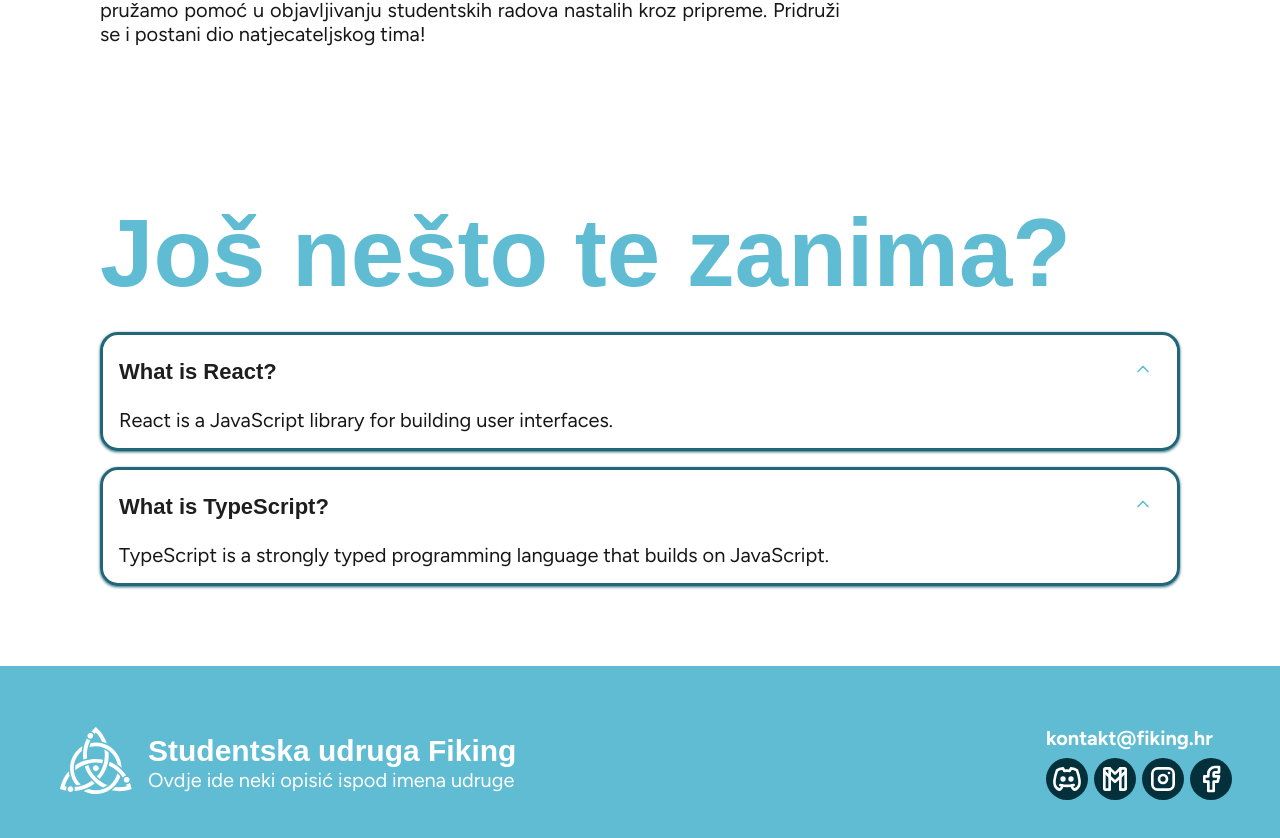
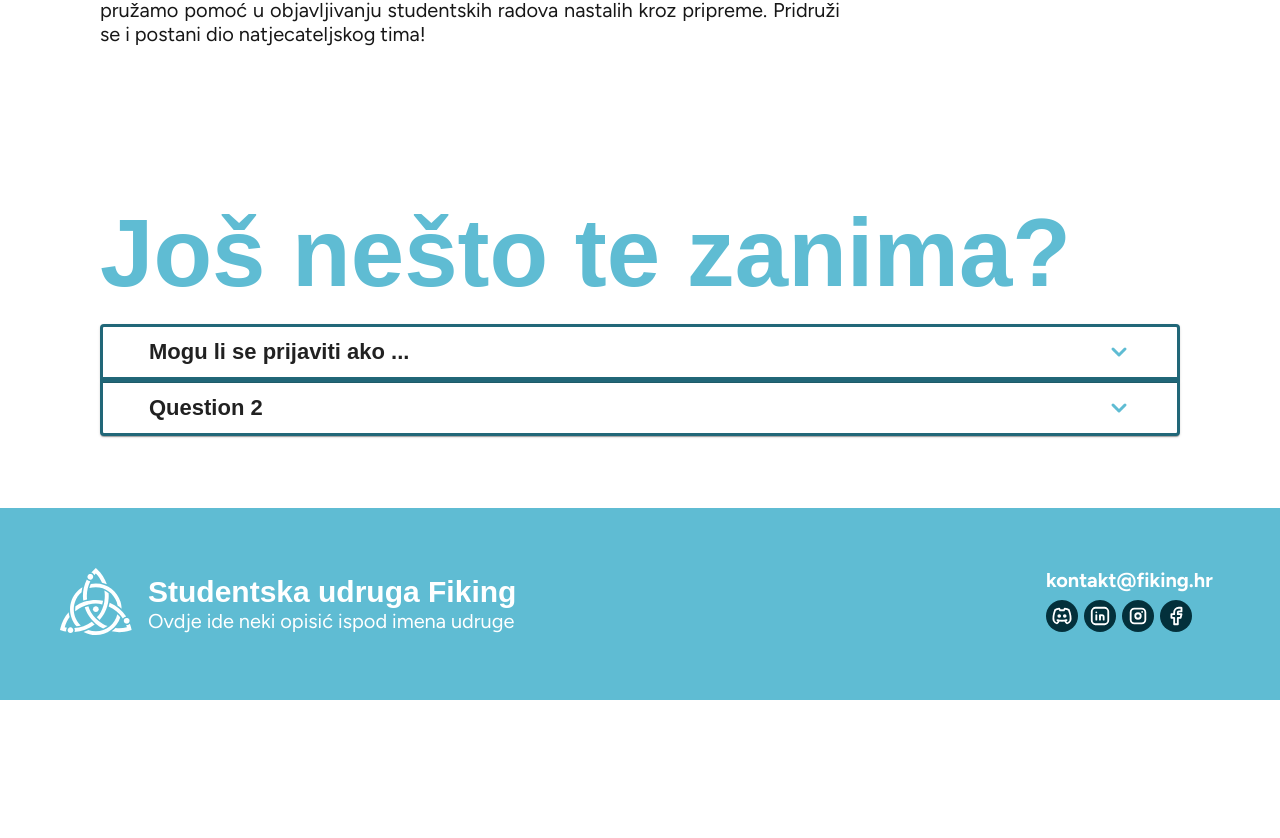
Before and after one commit to iptcro/fiking-web, a Next.js app: page / in a window 1280 px wide. Shown: the part 1178-2016 px from the top of the page. After the commit the page ends 1878 px from the top, so only its background shows below. Built offline with nearby package versions, Linux system fonts and the light colour scheme; a web font is replaced by a local one.

Commit message:
Fixed accordion issue, back to old style settings

```diff
--- a/package.json
+++ b/package.json
@@ -9,8 +9,12 @@
     "lint": "next lint"
   },
   "dependencies": {
+    "@emotion/react": "^11.13.3",
+    "@emotion/styled": "^11.13.0",
     "@mui/base": "^5.0.0-beta.58",
+    "@mui/material": "^6.1.3",
     "@tabler/icons-react": "^3.19.0",
+    "classnames": "^2.5.1",
     "next": "14.2.13",
     "react": "^18",
     "react-dom": "^18"
--- a/src/app/components/buttons.tsx
+++ b/src/app/components/buttons.tsx
@@ -2,6 +2,7 @@ import "./styles_comp.css";
 import * as React from "react";
 import { Button } from "@mui/base/Button";
 import { TablerIcon } from "@tabler/icons-react";
+import { StaticIcon } from "./icon";
 
 export const ButtonPrimary = ({
   children,
@@ -18,6 +19,8 @@ export const ButtonPrimary = ({
   );
 };
 
+// TODO ovo vjj ne trebaju bit dvije razlicite komp nego jedna s parametrom
+
 export const ButtonSecondary = ({
   children,
   icon,
@@ -33,38 +36,40 @@ export const ButtonSecondary = ({
   );
 };
 
-// ICON BUTTONS (for social media)
-
 interface IconButtonProps {
   icon: TablerIcon;
-  url: string;
-  size?: number;
-  color?: string;
-  bgColor?: string;
-  hoverColor?: string;
-  ariaLabel?: string;
-  className?: string;
+  url?: string;
+  iconSize?: number;
+  iconClassName?: string;
 }
 
 export const IconButton: React.FC<IconButtonProps> = ({
   icon: Icon,
-  url,
-  size = 24,
-  color = "var(--perfect-white)",
-  bgColor = "var(--fiking-darkest)",
-  hoverColor = "#e0e0e0",
-  ariaLabel = "Social media icon button",
-  className="social-icon-button",
+  url = "",
+  iconSize = 32,
+  iconClassName = "",
+}) => {
+  return (
+    <div className="icon-holder-btn">
+      <StaticIcon icon={Icon} size={iconSize} className={iconClassName} />
+    </div>
+  );
+};
+
+export const IconLink: React.FC<IconButtonProps> = ({
+  icon: Icon,
+  url = "",
+  iconSize = 32,
+  iconClassName = "social-icon-button",
 }) => {
   return (
     <a
+      className="icon-holder-btn"
       href={url}
-      className={className}
       target="_blank"
       rel="noopener noreferrer"
-      aria-label={ariaLabel}
     >
-      <Icon size={size} stroke={2} color={color} className="icon" />
+      <StaticIcon icon={Icon} size={iconSize} className={iconClassName} />
     </a>
   );
 };
--- /dev/null
+++ b/src/app/components/faq.tsx
@@ -0,0 +1,41 @@
+import React from "react";
+import "./styles_comp.css";
+import { IconChevronDown } from "@tabler/icons-react";
+import { Accordion, AccordionSummary, AccordionDetails } from "@mui/material";
+
+const faq_data = [
+  {
+    question: "Mogu li se prijaviti ako ...",
+    answer: "Answer to 1 is that one is the answer!",
+  },
+  {
+    question: "Question 2",
+    answer: "Again, 2 is now the answer",
+  },
+];
+
+export default function FAQ() {
+  return (
+    <div>
+      {faq_data.map((event) => (
+        <Accordion key={event.toString()} className="card">
+          <AccordionSummary
+            className="card-header"
+            expandIcon={
+              <IconChevronDown
+                stroke={3}
+                size={24}
+                color={"var(--fiking-light)"}
+              />
+            }
+          >
+            <h3 className="card-question">{event.question}</h3>
+          </AccordionSummary>
+          <AccordionDetails className="card-answer">
+            <p>{event.answer}</p>
+          </AccordionDetails>
+        </Accordion>
+      ))}
+    </div>
+  );
+}
--- a/src/app/components/footer.tsx
+++ b/src/app/components/footer.tsx
@@ -1,6 +1,7 @@
-import { IconBrandGmail, IconBrandInstagram, IconBrandFacebook, IconBrandDiscord } from "@tabler/icons-react";
-import { IconButton } from "./buttons";
+import { IconBrandLinkedin, IconBrandInstagram, IconBrandFacebook, IconBrandDiscord } from "@tabler/icons-react";
+import { IconLink } from "./buttons";
 import { FikingLogoWhite } from "./logo";
+import "./styles_comp.css";
 
 export default function Footer() {
   return (
@@ -19,29 +20,25 @@ export default function Footer() {
       <div className="footer-contact">
         <a>kontakt@fiking.hr</a>
         <div className="social-buttons">
-          <IconButton
+          <IconLink
             icon={IconBrandDiscord}
-            url="https://twitter.com"
-            size={32}
-            ariaLabel="Twitter"
+            url="https://discord.com/"
+            iconSize={32}
           />
-          <IconButton
-            icon={IconBrandGmail}
-            url="https://twitter.com"
-            size={32}
-            ariaLabel="Twitter"
+          <IconLink
+            icon={IconBrandLinkedin}
+            url="https://discord.com/"
+            iconSize={32}
           />
-          <IconButton
+          <IconLink
             icon={IconBrandInstagram}
-            url="https://twitter.com"
-            size={32}
-            ariaLabel="Twitter"
+            url="https://discord.com/"
+            iconSize={32}
           />
-          <IconButton
+          <IconLink
             icon={IconBrandFacebook}
-            url="https://twitter.com"
-            size={32}
-            ariaLabel="Twitter"
+            url="https://discord.com/"
+            iconSize={32}
           />
         </div>
       </div>
--- /dev/null
+++ b/src/app/components/icon.tsx
@@ -0,0 +1,25 @@
+import { TablerIcon } from "@tabler/icons-react";
+import "./styles_comp.css";
+
+interface StaticIconProps {
+  icon: TablerIcon;
+  size?: number;
+  color?: string;
+  className?: string;
+}
+
+export const StaticIcon: React.FC<StaticIconProps> = ({
+  icon: Icon,
+  size = 24,
+  color = "var(--perfect-white)",
+  className = "",
+}) => {
+  return (
+    <Icon
+      size={size}
+      stroke={2}
+      color={color}
+      className={"static-icon " + className}
+    />
+  );
+};
--- a/src/app/components/navbar.tsx
+++ b/src/app/components/navbar.tsx
@@ -1,5 +1,5 @@
+import * as React from "react";
 import "./styles_comp.css";
-import * as React from "react";
 import { Button } from "@mui/base/Button";
 import { FikingLogo } from "./logo";
 
@@ -15,7 +15,9 @@ export default function Navbar() {
         <Button className="nav-bar-item">O nama</Button>
         <Button className="nav-bar-item">Raspored</Button>
         <Button className="nav-bar-item">Prošla natjecanja</Button>
-        <Button className="nav-bar-item accent">Javi nam se!</Button>
+        <Button className="nav-bar-item accent">
+          Javi nam se!
+        </Button>
       </div>
     </div>
   );
--- a/src/app/components/styles_comp.css
+++ b/src/app/components/styles_comp.css
@@ -3,6 +3,7 @@
   border-radius: 18px;
   border: 2px solid;
   font-size: 20px;
+  cursor: pointer;
 }
 
 .btn-primary {
@@ -12,11 +13,21 @@
   border-color: var(--fiking-darkest);
 }
 
+.btn-primary:hover {
+  background-color: var(--perfect-white);
+  color: var(--fiking-darkest);
+}
+
 .btn-secondary {
   background-color: var(--perfect-white);
   color: var(--fiking-dark);
   font-weight: medium;
   border-color: var(--fiking-dark);
+}
+
+.btn-secondary:hover {
+  color: var(--fiking-darkest);
+  font-weight: bold;
 }
 
 .btn-icon {
@@ -38,6 +49,7 @@
   color: var(--fiking-dark);
   background: none;
   border: none;
+  cursor: pointer;
 }
 
 .nav-bar-item.accent {
@@ -47,41 +59,14 @@
   color: var(--perfect-white);
 }
 
-
-/* FAQ */
-.card {
-  border: 3px solid var(--fiking-dark);
-  border-radius: 18px;
-  box-shadow: 0px 1px 3px var(--fiking-dark);
-
-  padding: 8px 16px;
-  margin: 16px 0;
-
-  transition: all 0.3s ease;
+.nav-bar-item:hover {
+  color: var(--fiking-darkest);
 }
 
-.card-header {
-  display: flex;
-  justify-content: space-between;
-  align-items: center;
-  cursor: pointer;
-  color: var(--off-black);
+.nav-bar-item.accent:hover {
+  color: var(--fiking-darkest);
+  background-color: var(--perfect-white);
 }
-
-.card-question {
-  font-size: 22px;
-  padding: 0;
-}
-
-.toggle-button {
-  cursor: pointer;
-  padding: 0px;
-}
-
-.card-answer {
-  padding: 0;
-}
-
 
 /* FOOTER */
 
@@ -113,7 +98,6 @@
   gap: 6px;
 }
 
-/* ICONS */
 .social-icon-button {
   display: inline-flex;
   background-color: var(--fiking-darkest);
@@ -121,7 +105,45 @@
   border-radius: 100%;
 }
 
-.icon {
+/* ICONS */
+
+.static-icon {
   background-color: none;
   margin: auto;
 }
+
+.static-icon:hover {
+  stroke: var(--fiking-dark);
+}
+
+.icon-holder-btn {
+  display: flex;
+  padding: 0;
+}
+
+/* FAQ */
+
+.card {
+  padding: 0px 30px;
+
+  border-radius: 6px;
+  border: 3px solid var(--fiking-dark);
+  box-shadow: 0px 1px 3px var(--fiking-dark);
+}
+
+.card * {
+  padding: 0;
+}
+
+.card-header {
+  padding: 0;
+}
+
+.card-question {
+  font-size: 22px;
+  padding: 0;
+}
+
+.card-answer p {
+  padding-bottom: 16px;
+}
--- a/src/app/components/toggle_card.tsx
+++ /dev/null
@@ -1,42 +0,0 @@
-import "./styles_comp.css";
-import React, { useState } from "react";
-import { Button } from "@mui/base/Button";
-import { IconButton } from "./buttons";
-import { IconChevronUp } from "@tabler/icons-react";
-
-
-interface ToggleCardProps {
-  question: string;
-  answer: string;
-}
-
-const ToggleCard: React.FC<ToggleCardProps> = ({ question, answer }) => {
-//   const [isOpen, setIsOpen] = useState(false);
-
-//   // Toggle function to open/close the card
-//   const handleToggle = () => {
-//     setIsOpen((prev) => !prev);
-//   };
-
-  return (
-    <div className="card">
-      <div className="card-header" >
-        <h3 className="card-question">{question}</h3>
-        <IconButton
-            icon={IconChevronUp}
-            url="/"
-            size={36}
-            color="var(--fiking-light)"
-            className="toggle-button"
-        />
-      </div>
-      {(
-        <div className="card-answer">
-          <p>{answer}</p>
-        </div>
-      )}
-    </div>
-  );
-};
-
-export default ToggleCard;
--- a/src/app/globals.css
+++ b/src/app/globals.css
@@ -56,6 +56,14 @@ a {
   font-weight: bold;
 }
 
+u {
+  text-decoration-color: var(--fiking-dark);
+}
+
+.color {
+  color: var(--perfect-white);
+}
+
 @media (prefers-color-scheme: dark) {
   html {
     color-scheme: dark;
--- a/src/app/pages/home.tsx
+++ b/src/app/pages/home.tsx
@@ -1,20 +1,21 @@
 import React from "react";
-import "./styles_pages.css";
+import spages from "./styles_pages.module.css";
 import { ButtonPrimary, ButtonSecondary } from "../components/buttons";
 import Navbar from "@/app/components/navbar";
 import Footer from "../components/footer";
-import ToggleCard from "../components/toggle_card";
+import FAQ from "../components/faq";
+import classNames from "classnames";
 
 export default function HomePage() {
   return (
-    <div className="page">
+    <div className={spages["page"]}>
       <Navbar />
-      <div className="hero">
+      <div className={spages["hero"]}>
         <h1>
           Studiraš fiziku? <br />
           Voliš <u>natjecanja</u>?
         </h1>
-        <div className="description">
+        <div className={spages["description"]}>
           <p>
             IPT je međunarodno studentsko natjecanje u kojem timovi rješavaju
             otvorene probleme u fizici. Nakon nekoliko mjeseci rada, sudionici
@@ -22,17 +23,18 @@ export default function HomePage() {
             tijekom petodnevnog turnira.
           </p>
         </div>
-        <div className="btn-holder">
+
+        <div className={spages["btn-holder"]}>
           <ButtonPrimary>Uključi se!</ButtonPrimary>
           <ButtonSecondary>Što je IPT?</ButtonSecondary>
         </div>
       </div>
-      <div className="hero color">
+      <div className={classNames(spages["hero"], spages["color"])}>
         <h1>Colored h1</h1>
       </div>
-      <div className="hero">
+      <div className={spages["hero"]}>
         <h1>Udruga Fiking</h1>
-        <div className="description">
+        <div className={spages["description"]}>
           <p>
             Udruga Fiking osnovana je s ciljem pripreme hrvatskih studenata za
             sudjelovanje na međunarodnom turniru fizičara, IPT-ju. Udrugu vode
@@ -45,16 +47,9 @@ export default function HomePage() {
           </p>
         </div>
       </div>
-      <div className="hero">
+      <div className={spages["hero"]}>
         <h1>Još nešto te zanima?</h1>
-        <ToggleCard
-          question="What is React?"
-          answer="React is a JavaScript library for building user interfaces."
-        />
-        <ToggleCard
-          question="What is TypeScript?"
-          answer="TypeScript is a strongly typed programming language that builds on JavaScript."
-        />
+        <FAQ />
       </div>
       <Footer />
       {/* <div>
--- a/src/app/pages/styles_pages.css
+++ b/src/app/pages/styles_pages.module.css
@@ -27,10 +27,6 @@
   color: white;
 }
 
-u {
-  text-decoration-color: var(--fiking-dark);
-}
-
 .description {
   max-width: 740px;
   text-align: justify;
```
Also changed, not shown: UP_NEXT.txt, 1 other file (tests, documents, lock files or other folders).
